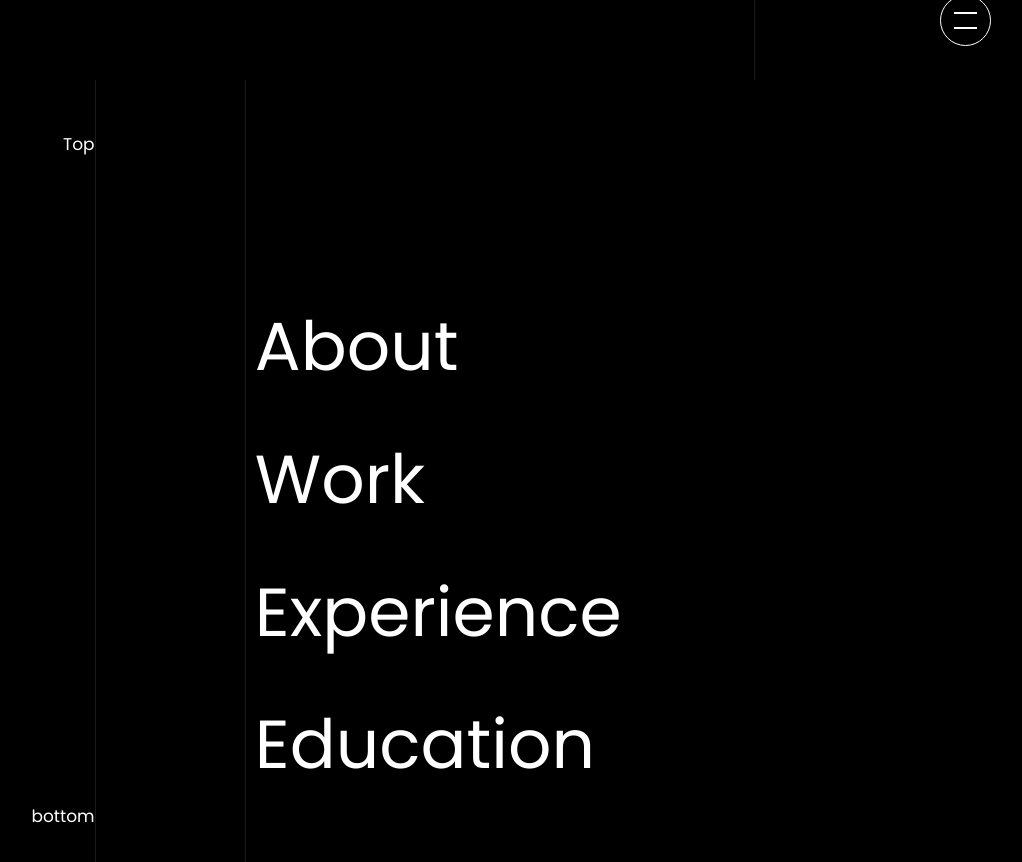
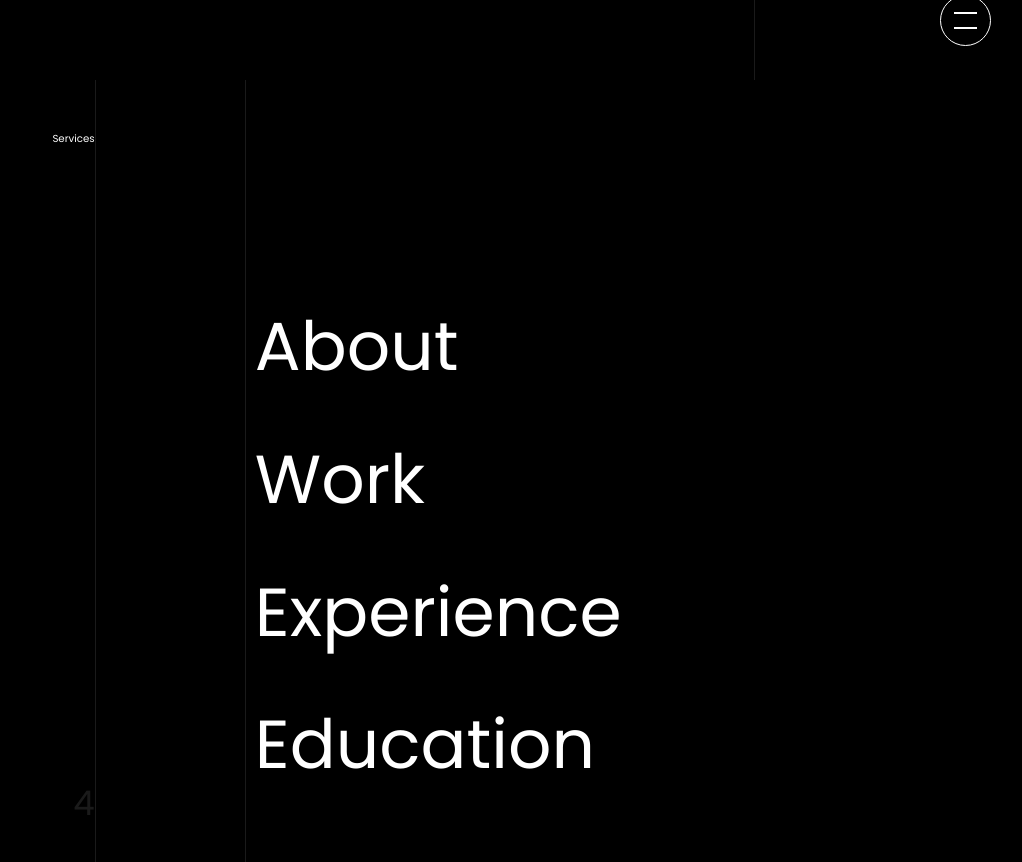
Before and after one commit to burhanuday/react-animations, a React (Create React App) app: page / in a window 1280 px wide. Shown: the part 720-1582 px from the top of the page, without its empty margins (255-1277 px from the left). Built offline with nearby package versions, Linux system fonts and the light colour scheme.

Commit message:
info components for menu

```diff
--- a/src/containers/Menu/Menu.jsx
+++ b/src/containers/Menu/Menu.jsx
@@ -4,6 +4,7 @@ import styled, { css } from "styled-components";
 import { menuContext } from "../../contexts/menu";
 import MenuList from "../../components/MenuItems/MenuItems";
 import MenuItem from "../../components/MenuItems/MenuItem";
+import { menuItems } from "../../mock/data";
 
 const Container = styled.div`
   display: flex;
@@ -45,7 +46,18 @@ const Spacer = styled.div`
   margin-right: 0.5em;
 `;
 
-const menuItems = ["About", "Work", "Experience", "Education"];
+const Index = styled.div`
+  opacity: ${(props) => (props.activeItem === -1 ? 0.1 : 1)};
+  font-size: 2rem;
+`;
+
+const InfoItem = styled.p`
+  text-align: right;
+`;
+
+const Services = styled.p`
+  font-size: 0.6rem;
+`;
 
 const Menu = (props) => {
   const { state: menuState } = useContext(menuContext);
@@ -54,8 +66,18 @@ const Menu = (props) => {
   return (
     <Container active={menuState.active}>
       <Metadata>
-        <div>Top</div>
-        <div>bottom</div>
+        <div>
+          {activeItem === -1 ? (
+            <Services>Services</Services>
+          ) : (
+            menuItems[activeItem].info.map((infoItem) => (
+              <InfoItem>{infoItem}</InfoItem>
+            ))
+          )}
+        </div>
+        <Index activeItem={activeItem}>
+          {activeItem === -1 ? menuItems.length : activeItem + 1}
+        </Index>
       </Metadata>
       <Spacer />
       <MenuList>
@@ -68,7 +90,7 @@ const Menu = (props) => {
               index={index}
               activeItem={activeItem}
             >
-              {item}
+              {item.title}
             </MenuItem>
             <br />
           </>
--- /dev/null
+++ b/src/mock/data.js
@@ -0,0 +1,14 @@
+export const menuItems = [
+  { title: "About", info: ["Lorem ipsum", "dummy text"] },
+  { title: "Work", info: ["is simply du", "printing and type"] },
+  {
+    title: "Experience",
+    info: [
+      "ong established",
+      "el text, and a sea",
+      "Many desktop",
+      "ly unchange",
+    ],
+  },
+  { title: "Education", info: ["web page edi"] },
+];
```
